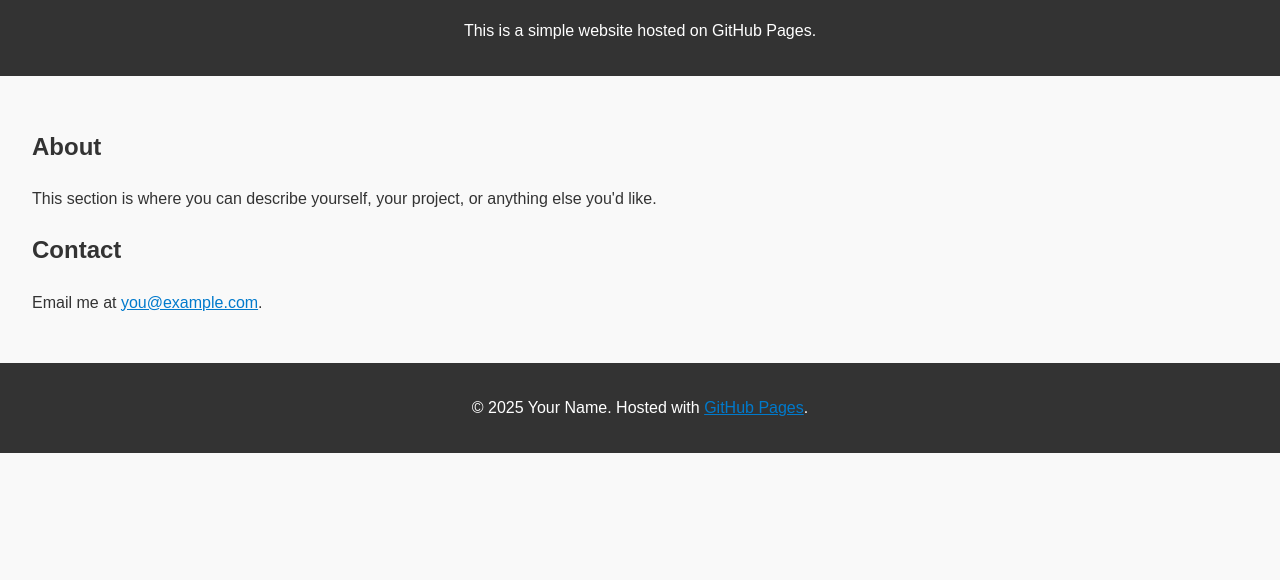
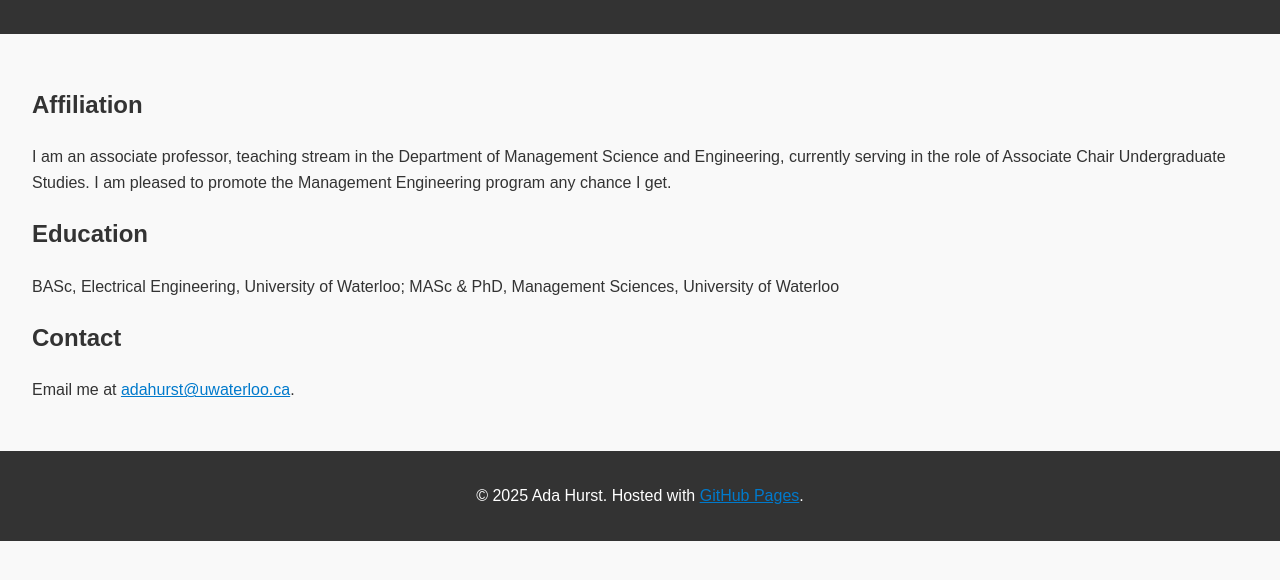
Before and after one commit to adahurst/web, a plain HTML site: page index.html in a window 1280 px wide. Shown: the part 92-672 px from the top of the page. Drawn offline with Linux system fonts and the light colour scheme.

Commit message:
Update index.html

```diff
--- a/index.html
+++ b/index.html
@@ -8,24 +8,26 @@
 </head>
 <body>
   <header>
-    <h1>Welcome to My Website</h1>
-    <p>This is a simple website hosted on GitHub Pages.</p>
+    <h1>Welcome!</h1>
   </header>
 
   <main>
     <section>
-      <h2>About</h2>
-      <p>This section is where you can describe yourself, your project, or anything else you'd like.</p>
+      <h2>Affiliation</h2>
+      <p>I am an associate professor, teaching stream  in the Department of Management Science and Engineering, currently serving in the role of Associate Chair Undergraduate Studies. I am pleased to promote the Management Engineering program any chance I get. </p>
+     <h2>Education</h2>
+      <p>BASc, Electrical Engineering, University of Waterloo; MASc & PhD, Management Sciences, University of Waterloo</p>
+
     </section>
 
     <section>
       <h2>Contact</h2>
-      <p>Email me at <a href="mailto:you@example.com">you@example.com</a>.</p>
+      <p>Email me at <a href="mailto:adahurst@uwaterloo.ca">adahurst@uwaterloo.ca</a>.</p>
     </section>
   </main>
 
   <footer>
-    <p>© 2025 Your Name. Hosted with <a href="https://pages.github.com/">GitHub Pages</a>.</p>
+    <p>© 2025 Ada Hurst. Hosted with <a href="https://pages.github.com/">GitHub Pages</a>.</p>
   </footer>
 </body>
 </html>
```
